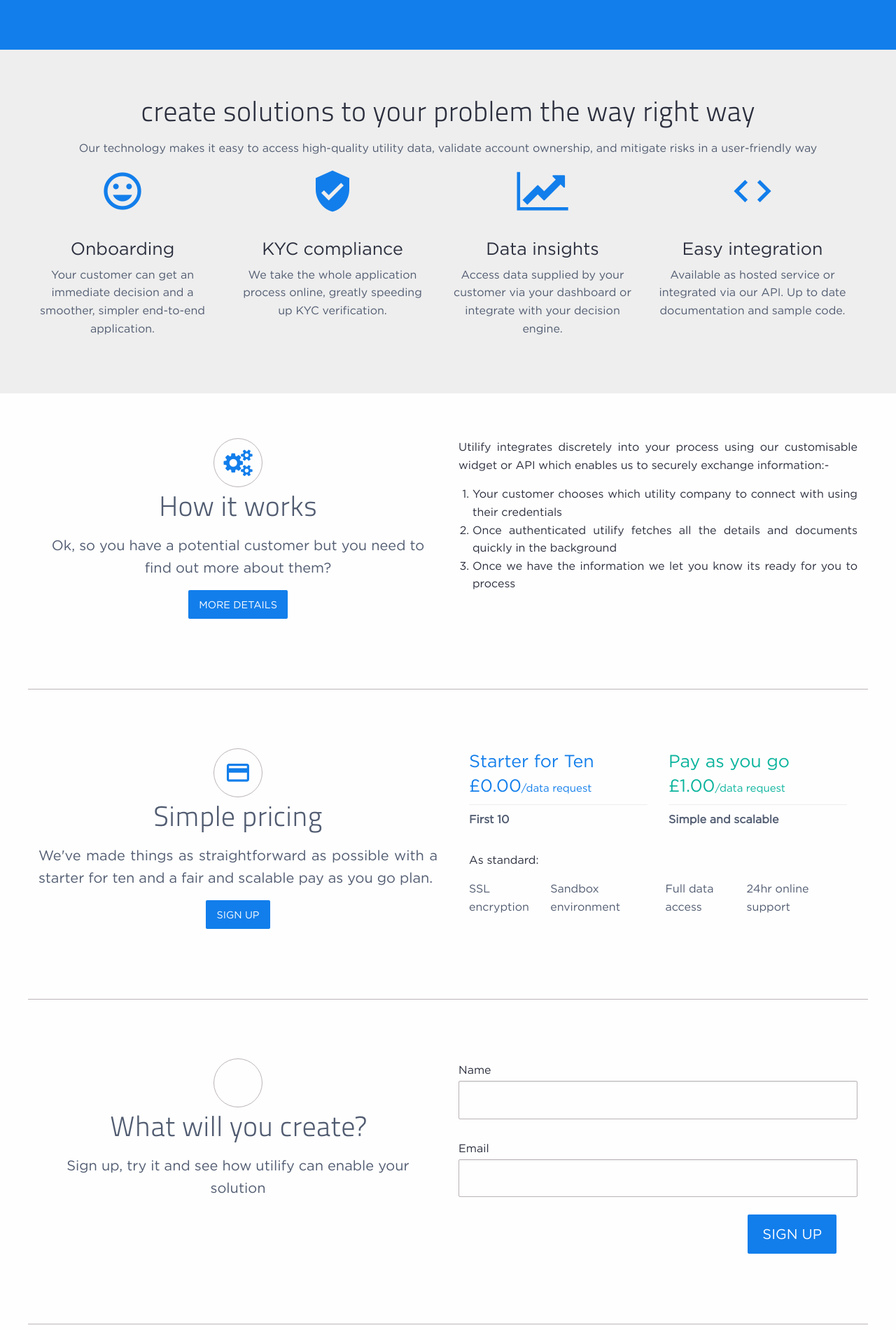
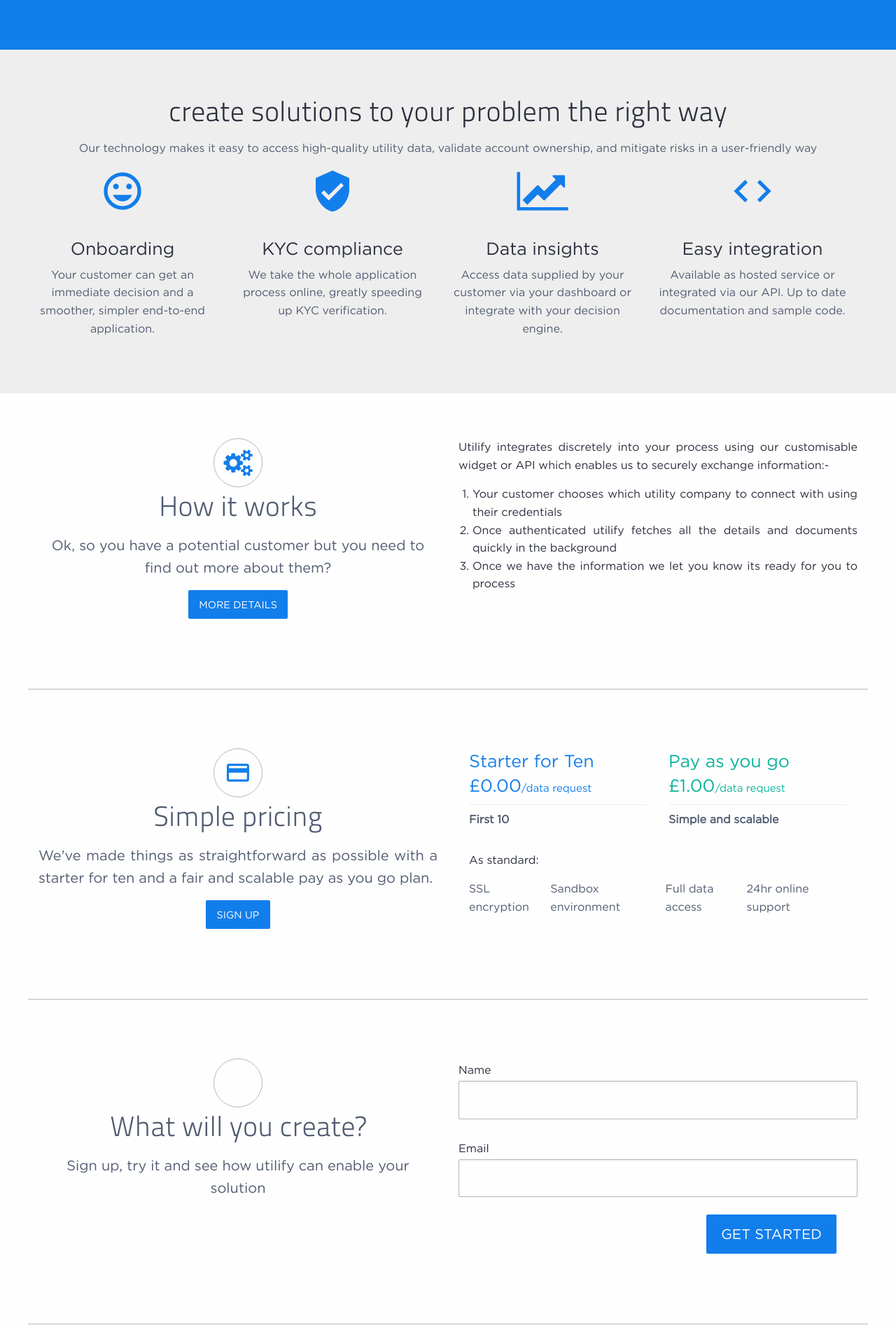
Before and after one commit to Utilify/utilify.github.io, a plain HTML site: page index.html in a window 1280 px wide. Shown: the part 500-2400 px from the top of the page at 70% size. Drawn offline with Linux system fonts and the light colour scheme; a script that the page names is missing.

Commit message:
Updates typo

```diff
--- a/index.html
+++ b/index.html
@@ -56,7 +56,7 @@
  <main role="main">
   <section class="light-gray section-features" data-magellan-target="features">
     <div class="row">
-      <h2 class="text-center">create solutions to your problem the way right way</h2>
+      <h2 class="text-center">create solutions to your problem the right way</h2>
       <p class="lead text-center">Our technology makes it easy to access high-quality utility data, validate account ownership, and mitigate risks in a user-friendly way</p>
       <div class="row small-up-1 medium-up-2 large-up-4 text-center">
         <div class="column">
@@ -198,7 +198,7 @@
             <input id="form-contact-email" type='email' required maxlength='100' name='email' />
           </label>
           <div class="columns row small-12 text-right">
-            <button class="button primary large" type='submit'>sign up</button>
+            <button class="button primary large" type='submit'>get started</button>
           </div>
         </form>
 
```
